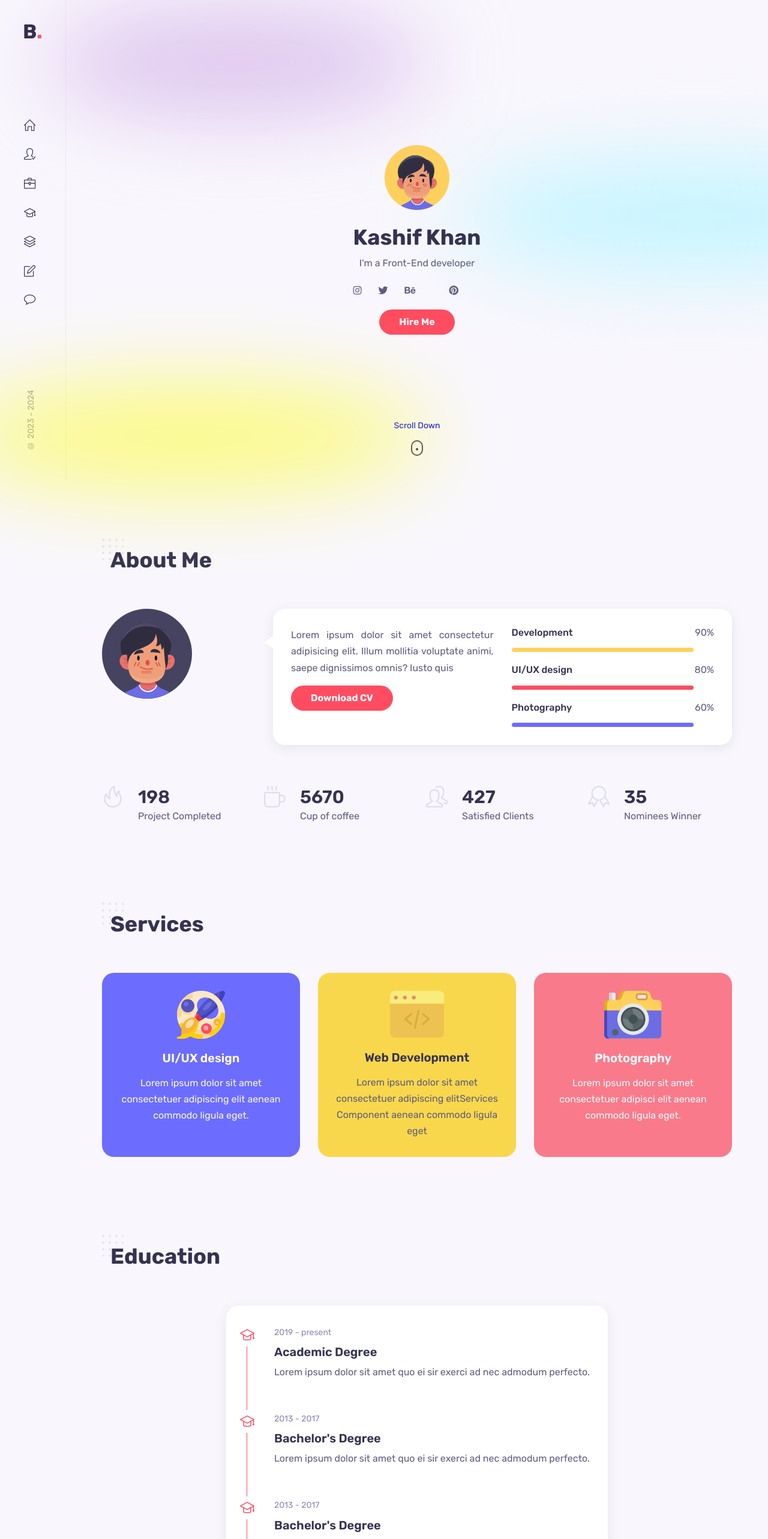
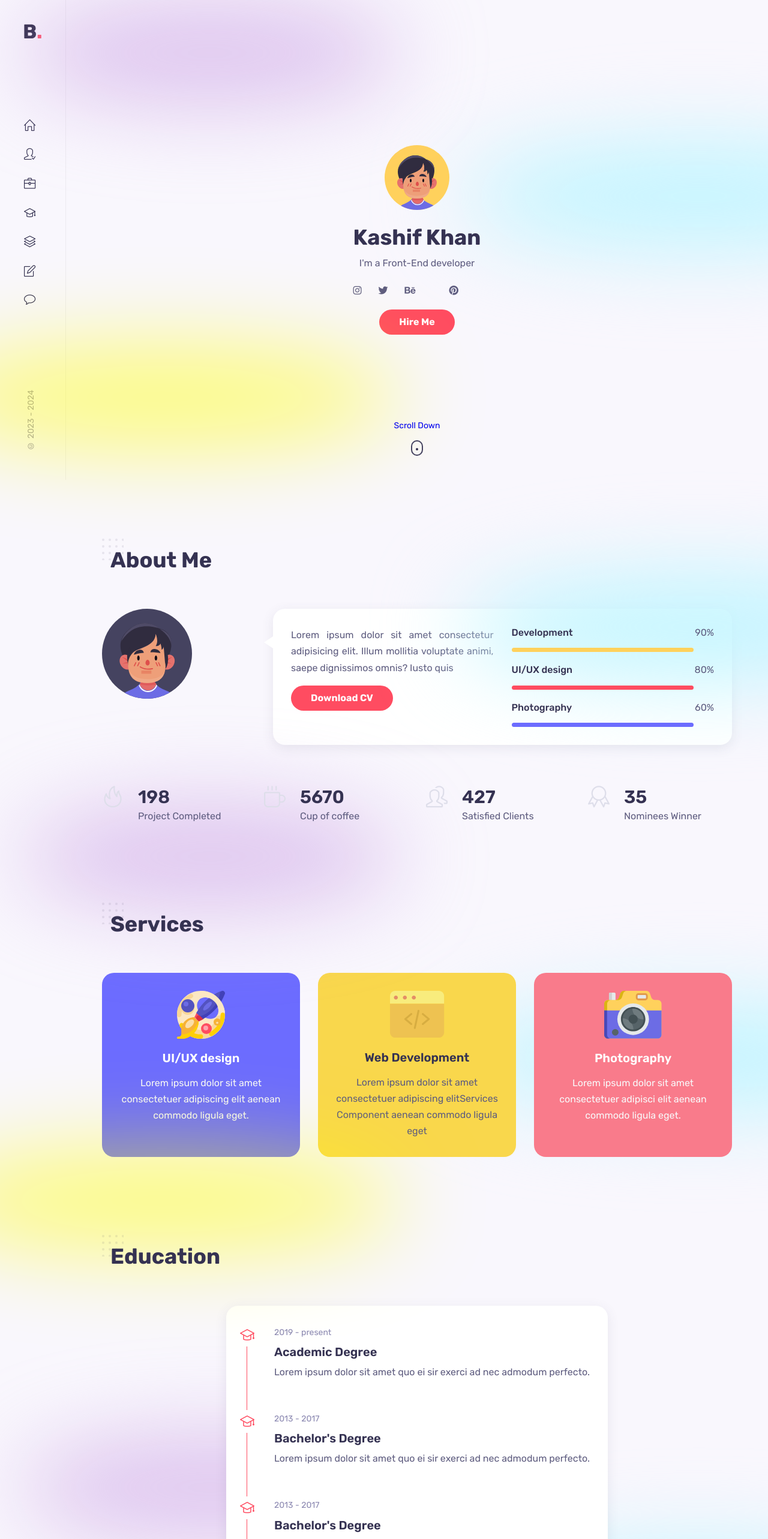
Before and after one commit to devKashifK/web-koder, a React (Create React App) app: page / in a window 1280 px wide. Shown: the top 2566 px of the page at 60% size. Built offline with nearby package versions, Linux system fonts and the light colour scheme; some icons are missing.

Commit message:
Portfolio

```diff
--- a/src/App.css
+++ b/src/App.css
@@ -1,6 +1,7 @@
 
 .main{
   margin-left: 110px;
+  position: relative;
 }
 
 @media screen and (max-width: 1024px){
--- a/src/App.js
+++ b/src/App.js
@@ -14,6 +14,103 @@ function App() {
     <>
     <Sidebar />
     <main className='main'>
+    <div className="blur" style={{
+        background : "var(--blur2)",
+        top : "05%",
+        width: "50rem",
+        height: "11rem"
+      }}></div>
+         <div className="blur" style={{
+        background : "var(--blur)",
+        top : "0%",
+        width: "40rem",
+        height: "11rem",
+        left: "-05rem",
+        zIndex : "10"
+      }}></div>
+       <div className="blur" style={{
+        background : "var(--blur3)",
+        top : "12%",
+        width: "50rem",
+        height: "11rem",
+        left: "-15rem",
+        zIndex : "10"
+      }}></div>
+        <div className="blur" style={{
+        background : "var(--blur2)",
+        top : "20%",
+        width: "50rem",
+        height: "11rem",
+        zIndex : "10"
+      }}></div>
+         <div className="blur" style={{
+        background : "var(--blur)",
+        top : "28%",
+        width: "40rem",
+        height: "11rem",
+        left: "-05rem",
+        zIndex : "10"
+      }}></div>
+       <div className="blur" style={{
+        background : "var(--blur3)",
+        top : "40%",
+        width: "50rem",
+        height: "11rem",
+        left: "-15rem",
+        zIndex : "10"
+      }}></div>
+        <div className="blur" style={{
+        background : "var(--blur2)",
+        top : "35%",
+        width: "50rem",
+        height: "11rem"
+      }}></div>
+         <div className="blur" style={{
+        background : "var(--blur)",
+        top : "50%",
+        width: "40rem",
+        height: "11rem",
+        left: "-05rem",
+      }}></div>
+       <div className="blur" style={{
+        background : "var(--blur2)",
+        top : "54%",
+        width: "50rem",
+        height: "11rem"
+      }}></div>
+       <div className="blur" style={{
+        background : "var(--blur3)",
+        top : "64%",
+        width: "50rem",
+        height: "11rem",
+        left: "-15rem",
+      }}></div>
+           <div className="blur" style={{
+        background : "var(--blur)",
+        top : "74%",
+        width: "40rem",
+        height: "11rem",
+        left: "-05rem",
+      }}></div>
+       <div className="blur" style={{
+        background : "var(--blur2)",
+        top : "76%",
+        width: "50rem",
+        height: "11rem"
+      }}></div>
+        <div className="blur" style={{
+        background : "var(--blur2)",
+        top : "90%",
+        width: "50rem",
+        height: "11rem",
+      }}></div>
+       <div className="blur" style={{
+        background : "var(--blur3)",
+        top : "95%",
+        width: "50rem",
+        height: "11rem",
+        left: "-15rem",
+      }}></div>
       <Home />
       <About />
       <Services />
--- a/src/Pages/Home/Home.jsx
+++ b/src/Pages/Home/Home.jsx
@@ -19,7 +19,7 @@ export default function Home() {
 
         <ScrollDown/>
       </div>
-      <div className="blur" style={{
+      {/* <div className="blur" style={{
         background : "var(--blur2)",
         top : "17rem",
         width: "50rem",
@@ -40,7 +40,7 @@ export default function Home() {
         height: "11rem",
         left: "-15rem",
         zIndex : "10"
-      }}></div>
+      }}></div> */}
     </section>
   )
 }
--- a/src/Pages/Home/Home.module.css
+++ b/src/Pages/Home/Home.module.css
@@ -1,4 +1,4 @@
-.home{
+.home {
   position: relative;
   min-height: 100vh;
   display: flex;
@@ -6,87 +6,87 @@
   justify-content: center;
 }
 
-.intro{
+.intro {
   max-width: 540px;
   text-align: center;
 }
 
-.homeImg{
+.homeImg {
   margin-bottom: 1.5rem;
 }
-.homeName{
+.homeName {
   font-size: var(--h1-font-size);
   font-weight: var(--font-bold);
   margin-bottom: 0.5rem;
 }
 
-.homeSocials{
+.homeSocials {
   display: flex;
   column-gap: 1.75rem;
   margin: 1.5rem auto;
-
 }
 
-.homeSocialLink{
+.homeSocialLink {
   color: var(--title-color);
   font-size: 1.3rem;
-transition: .3s;
+  transition: 0.3s;
 }
 
-.homeSocialLink:hover{
+.homeSocialLink:hover {
   color: hsl(43, 100%, 68%);
 }
-.scrollDown{
+.scrollDown {
   position: absolute;
   bottom: 2.5rem;
   left: 0;
   width: 100%;
+  z-index: 21;
 }
 
-.homeScrollName{
+.homeScrollName {
   font-size: var(--small-font-size);
 }
 
-.mouse{
+.mouse {
   border: 2px solid #454360;
   display: block;
   height: 1.6rem;
   width: 1.25rem;
   margin: auto;
-    margin-top: .75rem;
+  margin-top: 0.75rem;
   border-radius: 1rem;
   position: relative;
 }
 
-@keyframes ani-mouse{
-    0%{
+@keyframes ani-mouse {
+  0% {
     top: 29%;
   }
-    15%{
+  15% {
     top: 50%;
   }
-    50%{
+  50% {
     top: 50%;
   }
-    100%{
+  100% {
     top: 29%;
   }
 }
 
-.wheel{
+.wheel {
   background-color: var(--title-color);
   border-radius: 100%;
   width: 0.25rem;
   height: 0.25rem;
   position: absolute;
-    top: .5rem;
+  top: 0.5rem;
   left: 50%;
   transform: translateX(-50%);
   animation: ani-mouse 2s linear infinite;
 }
 
-@media screen and (max-width: 1024px){
-    .homeSocialLink{
+@media screen and (max-width: 1024px) {
+  .homeSocialLink {
     font-size: 1.125rem;
   }
 }
--- a/src/components/About/About.module.css
+++ b/src/components/About/About.module.css
@@ -1,9 +1,10 @@
-.aboutContainer{
+.aboutContainer {
   grid-template-columns: 3fr 9fr;
   column-gap: 1.875rem;
+  position: relative;
 }
 
-.aboutData{
+.aboutData {
   padding: 1.875rem;
   background-color: var(--container-color);
   box-shadow: var(--shadow);
@@ -14,7 +15,7 @@ align-items: flex-start;
   position: relative;
 }
 
-.aboutData::before{
+.aboutData::before {
   content: "";
   width: 0;
   height: 0;
@@ -25,127 +26,139 @@ position: relative;
   left: -0.93rem;
   top: 20%;
 }
-.aboutDescription{
+.aboutDescription {
   margin-bottom: 1rem;
   text-align: justify;
+  z-index: 21;
 }
 
-.aboutSkills{
+.aboutSkills {
   row-gap: 1.25rem;
+  z-index: 21;
 }
 
-.skillsTitles{
+.skillsTitles {
   display: flex;
   justify-content: space-between;
   margin-bottom: 1rem;
+  z-index: 21;
 }
 
-.skillsName{
+.skillsName {
   font-size: var(--normal-font-size);
   font-weight: var(--font-medium);
+  z-index: 21;
 }
 
-.skillsNumber{
+.skillsNumber {
   line-height: 1.2;
+  z-index: 21;
 }
 
 .skillsBar,
-.skillsPercentage
-{
+.skillsPercentage {
   height: 7px;
   border-radius: 0.25rem;
+  z-index: 21;
 }
-.skillsBar{
+.skillsBar {
   background-color: #f1f1f1;
+  z-index: 21;
 }
-.skillsPercentage{
+.skillsPercentage {
   display: block;
+  z-index: 21;
   background-color: var(--first-color);
 }
 
-.development{
+.development {
   width: 90%;
-    background-color: rgb(255,209,92);
+  background-color: rgb(255, 209, 92);
+  z-index: 21;
 }
-.uiDesign{
+.uiDesign {
   width: 90%;
-    background-color: rgb(255,76,96);
+  background-color: rgb(255, 76, 96);
+  z-index: 21;
 }
-.photography{
+.photography {
   width: 90%;
-    background-color: rgb(108,108,299);
+  background-color: rgb(108, 108, 299);
+  z-index: 21;
 }
 
-.aboutBoxes{
+.aboutBoxes {
   grid-template-columns: repeat(4, 1fr);
   column-gap: 1.875rem;
   margin-top: 4.35rem;
+  z-index: 21;
 }
 
-.aboutBox{
+.aboutBox {
   display: flex;
   column-gap: 1.5rem;
+  z-index: 21;
 }
-.aboutIcon{
+.aboutIcon {
   font-size: var(--h1-font-size);
   color: #dedeea;
 }
 
-.aboutTitle{
+.aboutTitle {
   font-size: 1.875rem;
 }
 
-@media screen and (max-width: 1024px){
-    .aboutContainer{
+@media screen and (max-width: 1024px) {
+  .aboutContainer {
     grid-template-columns: 720px;
     justify-content: center;
     row-gap: 1.875rem;
   }
-   .aboutData::before{
+  .aboutData::before {
     border-left: 10px solid transparent;
     border-right: 10px solid transparent;
     border-bottom: 10px solid #fff;
     left: 49%;
     top: -20px;
   }
-   .aboutImg{
+  .aboutImg {
     justify-self: center;
   }
-   .aboutBox{
+  .aboutBox {
     flex-direction: column;
-    row-gap: .5rem;
+    row-gap: 0.5rem;
     text-align: center;
   }
 }
-  @media screen and (max-width: 768px){
-    .aboutContainer{
+@media screen and (max-width: 768px) {
+  .aboutContainer {
     grid-template-columns: 350px;
   }
-       .aboutData{
+  .aboutData {
     grid-template-columns: 1fr;
     row-gap: 1.875rem;
   }
-      .aboutData::before{
+  .aboutData::before {
     left: 47%;
   }
-      .aboutBoxes{
+  .aboutBoxes {
     grid-template-columns: repeat(2, 150px);
     row-gap: 1.5rem;
     justify-content: center;
   }
 }
 
-  @media screen and (max-width: 576px){
-    .aboutContainer{
+@media screen and (max-width: 576px) {
+  .aboutContainer {
     grid-template-columns: 320px;
   }
 }
 
-  @media screen and (max-width: 650px){
-    .aboutContainer{
+@media screen and (max-width: 650px) {
+  .aboutContainer {
     grid-template-columns: 1fr;
   }
-    .aboutBoxes{
+  .aboutBoxes {
     grid-template-columns: 1fr;
   }
 }
--- a/src/components/sidebar/Sidebar.jsx
+++ b/src/components/sidebar/Sidebar.jsx
@@ -65,8 +65,8 @@ export default function Sidebar() {
     </div>
 
     </aside>
-    <div className={`${styles.navToggle} ${toggle ? styles.navToggleOpen : ""}`}>
-      <i className='icon-menu' onClick={() => showMenu(!toggle)}></i>
+    <div className={`${styles.navToggle} ${toggle ? styles.navToggleOpen : ""}`} onClick={() => showMenu(!toggle)}>
+      <i className='icon-menu' ></i>
     </div>
     </>
   )
--- a/src/index.css
+++ b/src/index.css
@@ -116,6 +116,7 @@ img{
 .section{
   padding-top: 7rem;
   padding-bottom: 2rem;
+  position: relative;
 }
 
 .sectionTitle{
@@ -124,6 +125,7 @@ img{
   font-weight: var(--font-bold);
   position: relative;
   margin-bottom: 3.75rem;
+  z-index: 21;
 }
 
 .sectionTitle::before{
```
Also changed, not shown: src/components/About/About.jsx (+39 -4 lines). Lines whose indentation alone changed are shown as unchanged.
